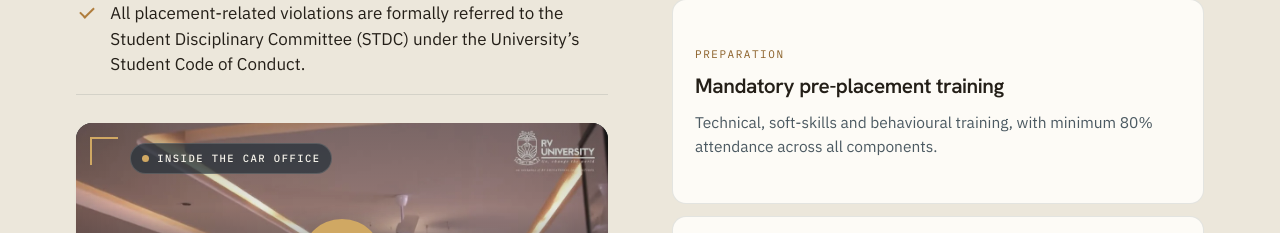
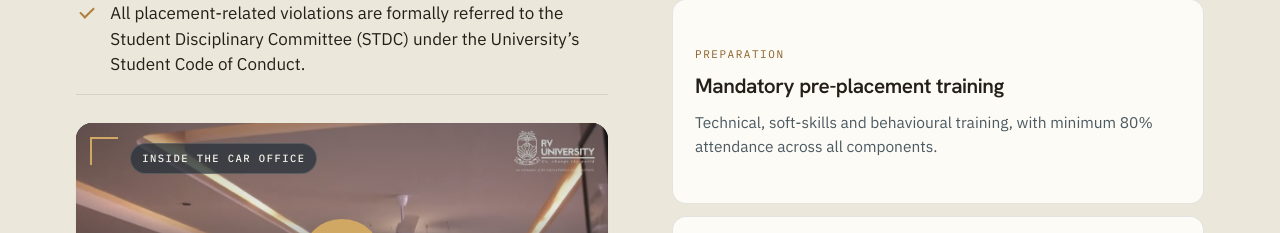
Before and after one commit to BaconKage/rvu-placements-revamp, a React (Vite) app: page /students in a window 1280 px wide. Shown: the part 7394-7627 px from the top of the page. Built offline with nearby package versions, Linux system fonts and the light colour scheme; a web font is replaced by a local one.

Commit message:
Remove the pulsing dot from the video tile label

```diff
--- a/src/components/sections/PlacementVideo.css
+++ b/src/components/sections/PlacementVideo.css
@@ -38,9 +38,6 @@
   border-radius: 999px; border: 1px solid rgba(245, 242, 234, 0.16); background: rgba(35, 48, 57, 0.72);
   font-size: 10.5px; letter-spacing: 0.14em; text-transform: uppercase; color: #f5f2ea;
 }
-.pv-chip i { width: 7px; height: 7px; border-radius: 50%; background: #d0a863; }
-.pv-tile:hover .pv-chip i { animation: pvPulse 1.6s var(--ease) infinite; } /* only while hovered */
-@keyframes pvPulse { 0%, 100% { opacity: 1; transform: scale(1); } 50% { opacity: 0.4; transform: scale(0.7); } }
 
 .pv-play {
   position: absolute; left: 50%; top: 46%; width: clamp(62px, 7vw, 82px); aspect-ratio: 1;
@@ -99,5 +96,4 @@
 @media (prefers-reduced-motion: reduce) {
   .pv-dialog[open] { animation: none; }
   .pv-tile, .pv-media img, .pv-play, .pv-play::before, .pv-corner { transition: none; }
-  .pv-tile:hover .pv-chip i { animation: none; }
 }
--- a/src/components/sections/PlacementVideo.jsx
+++ b/src/components/sections/PlacementVideo.jsx
@@ -68,7 +68,7 @@ export default function PlacementVideo() {
         </span>
         <span className="pv-corner tl" aria-hidden="true" />
         <span className="pv-corner br" aria-hidden="true" />
-        <span className="pv-chip mono" aria-hidden="true"><i />Inside the CAR office</span>
+        <span className="pv-chip mono" aria-hidden="true">Inside the CAR office</span>
         <span className="pv-play" aria-hidden="true">
           <svg viewBox="0 0 24 24"><path d="M8 5.2v13.6L19 12 8 5.2Z" /></svg>
         </span>
```
